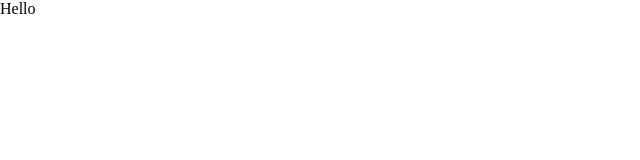
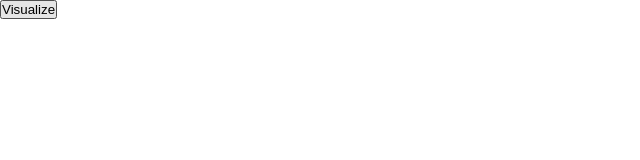
Before and after one commit to sk0le/pathfinding-visualizaiton, a React (Create React App) app: page / in a window 1280 px wide. Shown: the top 160 px of the page, without its empty margins (0-640 px from the left). Built offline with nearby package versions, Linux system fonts and the light colour scheme.

Commit message:
Imported SortingVisualizer component

```diff
--- a/src/App.js
+++ b/src/App.js
@@ -1,8 +1,13 @@
 import React from "react";
 import "./App.css";
+import SortingVisualizer from "./components/SortingVisualizer/SortingVisualizer";
 
 function App() {
-  return <div className="App">Hello</div>;
+  return (
+    <div className="App">
+      <SortingVisualizer />
+    </div>
+  );
 }
 
 export default App;
```
